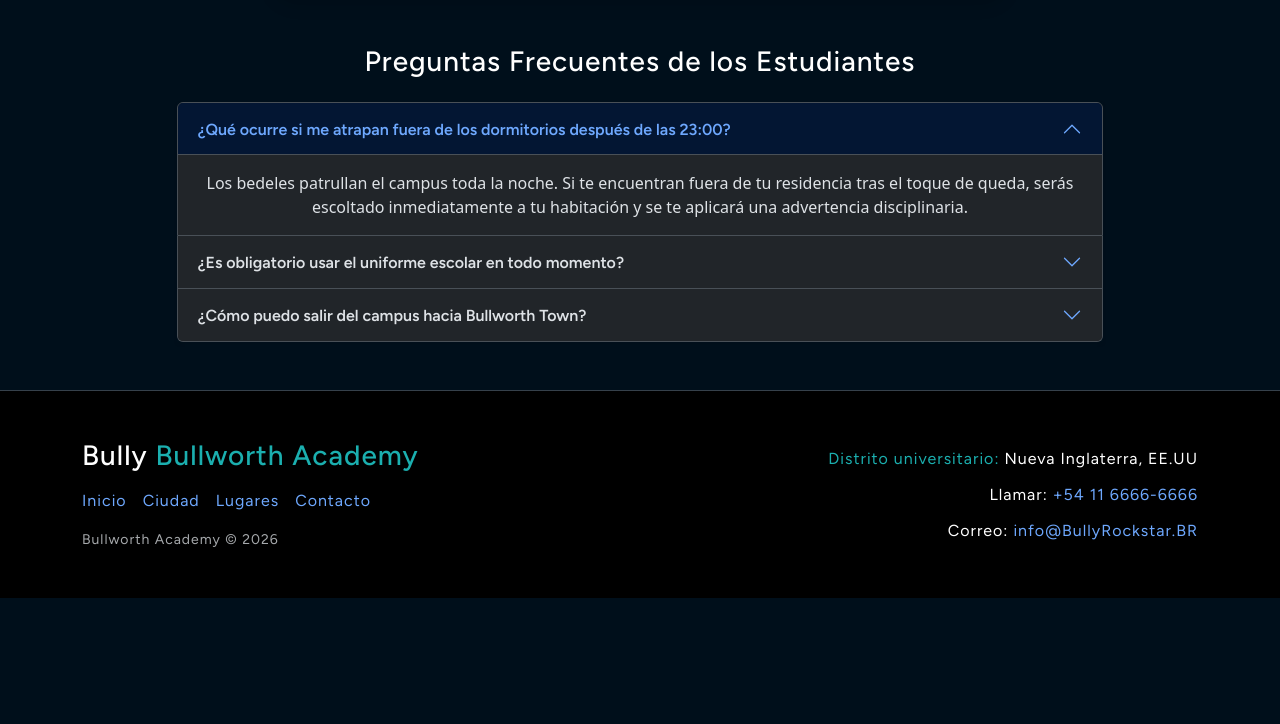
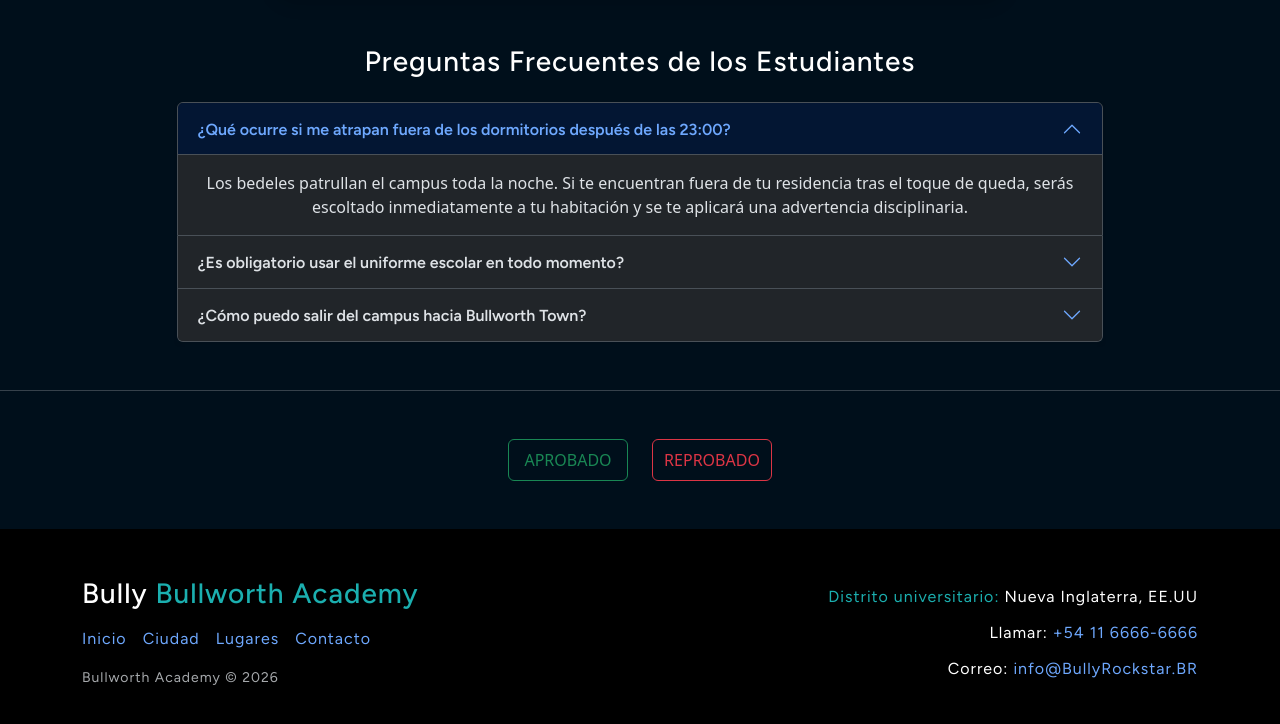
Before and after one commit to Miguel-Alfarone/Lenguaje-informatico, a plain HTML site: page contacto.html in a window 1280 px wide. Shown: the part 1303-2027 px from the top of the page. Before the commit the page ends 1901 px from the top, so only its background shows below. Drawn offline with nearby package versions, Linux system fonts and the light colour scheme; a web font is replaced by a local one.

Commit message:
agrego botones en contacto para agregar algo gracioso fuera del TP por experimentar y seguir aprendiendo

```diff
--- a/contacto.html
+++ b/contacto.html
@@ -215,6 +215,24 @@
 
     <hr class="border-secondary opacity-50 my-0">
 
+
+    <!-- aprobado o no aprobado -->
+    <section class="container my-5">
+        <div class="d-flex justify-content-center align-items-center gap-4">
+            <a id="aprobado" href="./imagenes/img-ciudad/Aprobado.jpg" target="_blank" rel="noopener noreferrer"
+                class="btn btn-outline-success d-flex align-items-center justify-content-center"
+                style="width: 120px; height: 42px;">
+                APROBADO
+            </a>
+
+            <a id="reprobado" href="./imagenes/img-ciudad/Reprobado.jpg" target="_blank" rel="noopener noreferrer"
+                class="btn btn-outline-danger d-flex align-items-center justify-content-center"
+                style="width: 120px; height: 42px;">
+                REPROBADO
+            </a>
+        </div>
+    </section>
+
     <!-- Footer-->
     <footer class="py-5">
         <div class="container">
@@ -222,8 +240,7 @@
                 <!-- Columna Izquierda: nombre y Enlaces -->
                 <div class="col-md-6 text-center text-md-start">
                     <h3 class="h3 mb-3">Bully <span>Bullworth Academy</span></h3>
-                    <p
-                        class="footer-links d-flex flex-wrap justify-content-center justify-content-md-start gap-3 mb-3">
+                    <p class="footer-links d-flex flex-wrap justify-content-center justify-content-md-start gap-3 mb-3">
                         <a href="index.html" class="text-decoration-none">Inicio</a>
                         <a href="ciudad.html" class="text-decoration-none">Ciudad</a>
                         <a href="lugares.html" class="text-decoration-none">Lugares</a>
--- a/js/script.js
+++ b/js/script.js
@@ -44,3 +44,37 @@ document.addEventListener('DOMContentLoaded', () => {
         }
     }
 });
+
+
+
+//FUERA DEL TP ayuda de la IA
+
+// Botón "REPROBADO" escapista
+    const btnReprobado = document.getElementById('reprobado');
+    if (btnReprobado) {
+        let offsetX = 0;
+        let offsetY = 0;
+        const maxX = 140; // Máximo que se mueve a izquierda/derecha (px)
+        const maxY = 90;  // Máximo que se mueve arriba/abajo (px)
+
+        btnReprobado.style.transition = 'transform 0.18s ease';
+
+        const huir = (e) => {
+            e.preventDefault();
+
+            // Elige un desplazamiento nuevo distinto de la posición actual
+            let nuevoX;
+            let nuevoY;
+            do {
+                nuevoX = Math.floor(Math.random() * (maxX * 2 + 1)) - maxX;
+                nuevoY = Math.floor(Math.random() * (maxY * 2 + 1)) - maxY;
+            } while (Math.abs(nuevoX - offsetX) < 35 && Math.abs(nuevoY - offsetY) < 25);
+
+            offsetX = nuevoX;
+            offsetY = nuevoY;
+            btnReprobado.style.transform = `translate(${offsetX}px, ${offsetY}px)`;
+        };
+
+        btnReprobado.addEventListener('mouseenter', huir);
+        btnReprobado.addEventListener('touchstart', huir, { passive: false });
+    }
```
Also changed, not shown: imagenes/img-ciudad/Aprobado.jpg (added), imagenes/img-ciudad/Reprobado.jpg (added). Lines whose indentation alone changed are shown as unchanged.
